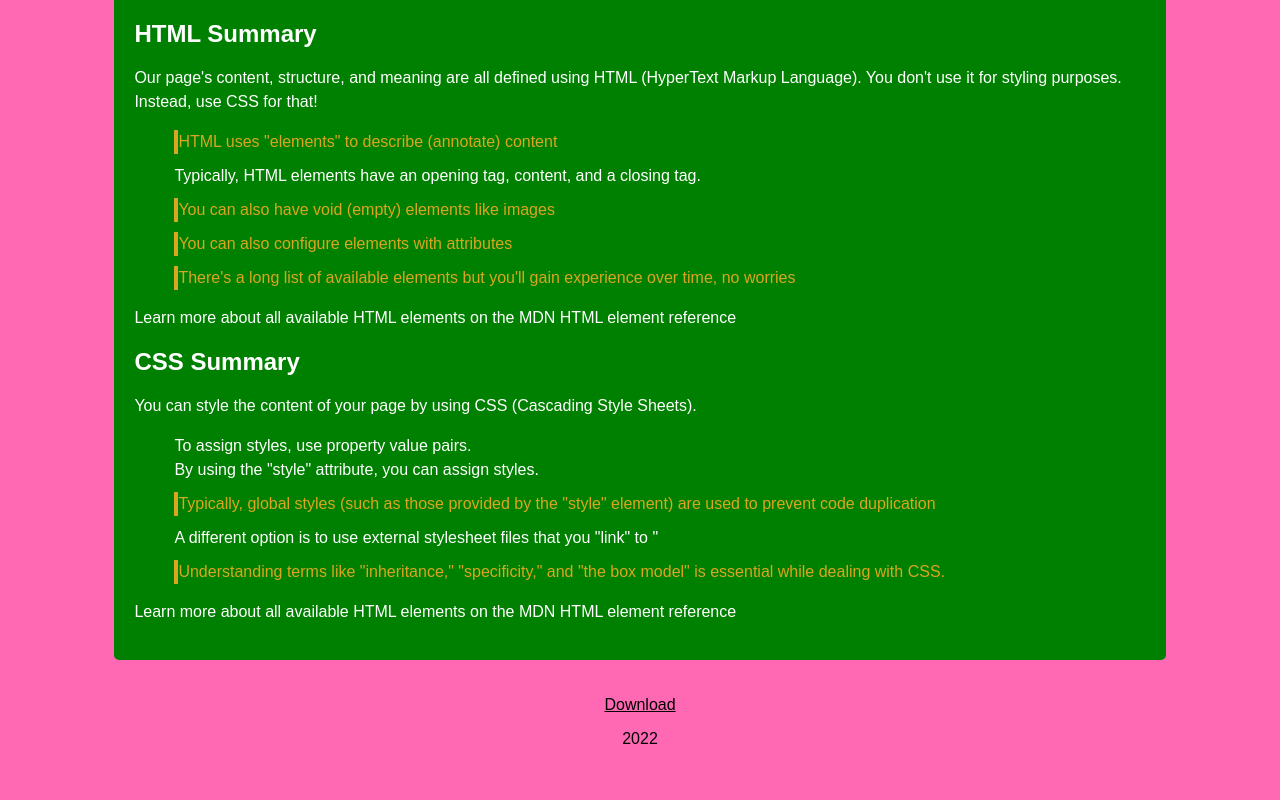
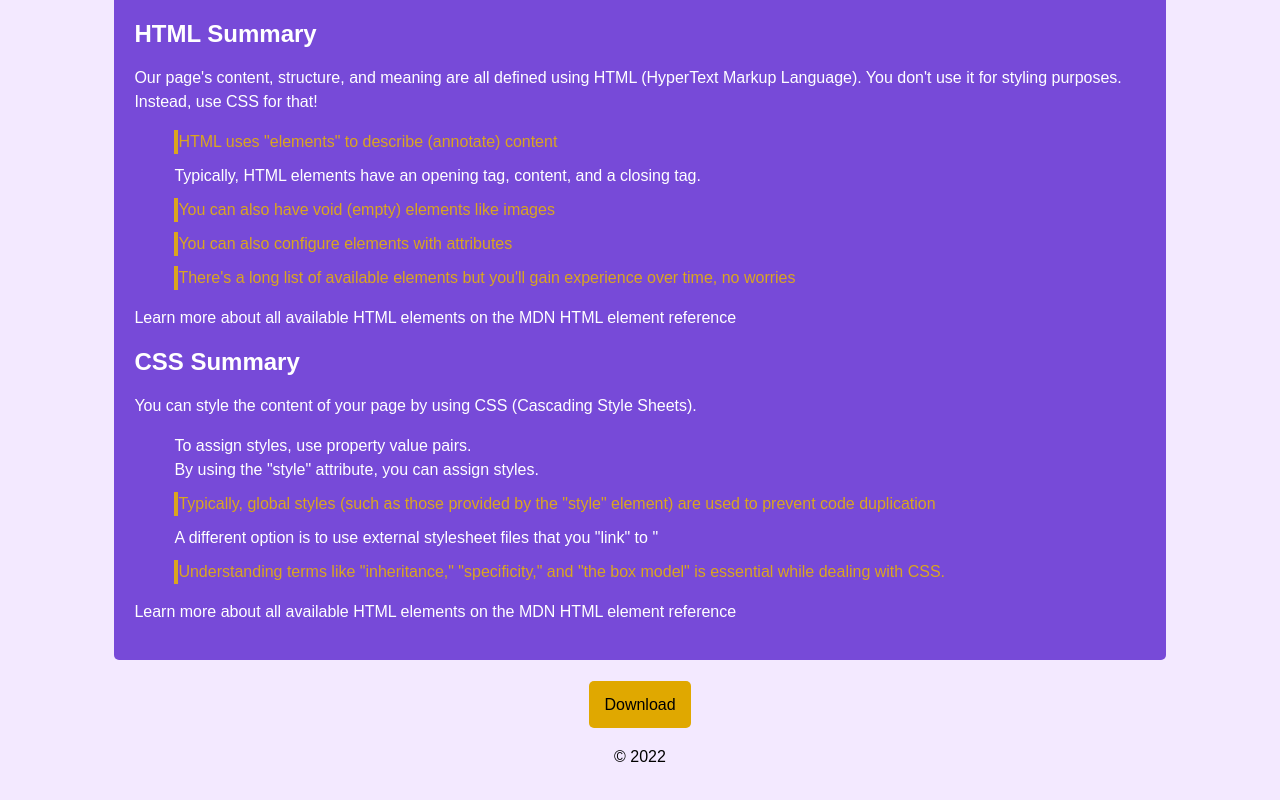
Before and after one commit to yusufyunuskaymaz/teamwork-3, a plain HTML site: page index.html in a window 1280 px wide. Shown: the part 432-1232 px from the top of the page. Drawn offline with Linux system fonts and the light colour scheme.

Commit message:
css done

```diff
--- a/index.css
+++ b/index.css
@@ -4,12 +4,18 @@
 
 body{
     height: 500vh;
-    background-color: hotpink;
+    background-color: rgb(243, 233, 255);
 }
 
 
 .container{
     text-align: center;
+}
+
+h1{
+    color: rgb(69, 51, 122)
+
+    ;
 }
 
 main{
@@ -21,6 +27,7 @@ main{
     text-align: left;
     line-height: 1.5rem;
     color: white;
+    background-color: rgb(119, 74, 216);
 }
 
 .indent{
@@ -32,3 +39,10 @@ main{
 li{
     list-style-type: none;
 }
+
+a{
+    text-decoration: none;
+    background-color: #E0A800;
+    padding: 15px;
+    border-radius: 5px;
+}
--- a/index.html
+++ b/index.html
@@ -68,8 +68,8 @@
       </main>
       <br>
       <br>
-      <a id="btn-download" style="color: black;" href="">Download</a>
-      <p class="btn"> 2022</p>
+      <a id="btn-download" style="color: black;" href="">Download</a> <br> <br>
+      <p class="btn">© 2022</p>
     </div>
   </body>
 </html>
```
